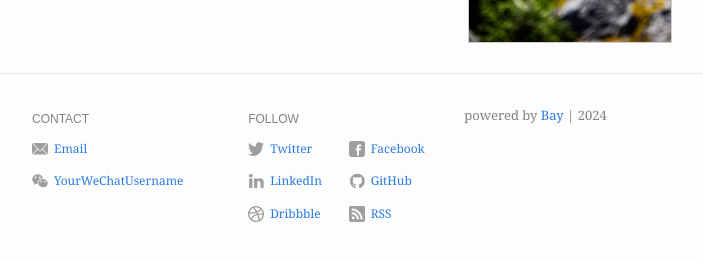
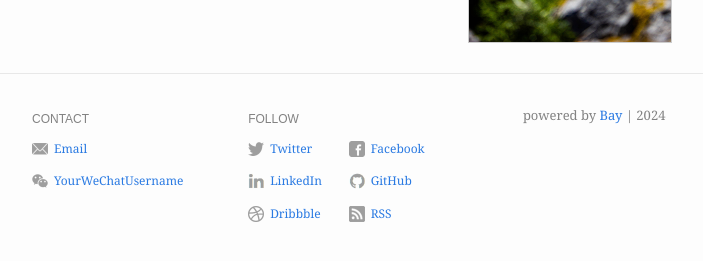
Before and after one commit to eliottvincent/bay, a Jekyll site: the page built from index.md, in a window 1280 px wide. Shown: the part 369-630 px from the top of the page, without its empty margins (288-991 px from the left). Built offline with Jekyll 4.4.1, drawn with Linux system fonts in a browser that asks for light colours.

Commit message:
v1.1.4
Align powered by

```diff
--- a/_sass/_base.scss
+++ b/_sass/_base.scss
@@ -190,6 +190,7 @@ pre {
   margin-left: auto;
   padding-right: $spacing-unit;
   padding-left: $spacing-unit;
+
   @extend %clearfix;
 
   @include media-query($on-laptop) {
--- a/_sass/_layout.scss
+++ b/_sass/_layout.scss
@@ -122,6 +122,7 @@
   font-size: 15px;
   color: $grey-color;
   margin-left: -$spacing-unit / 2;
+
   @extend %clearfix;
 }
 
@@ -143,6 +144,7 @@
 }
 
 .powered-by {
+  text-align: end;
   font-size: 13px !important;
   color: $grey-color;
 }
@@ -151,6 +153,10 @@
   .footer-col {
     float: none;
     width: 100%;
+  }
+
+  .powered-by {
+    text-align: start;
   }
 }
 
```
Also changed, not shown: CHANGELOG.md, bay_jekyll_theme.gemspec.
